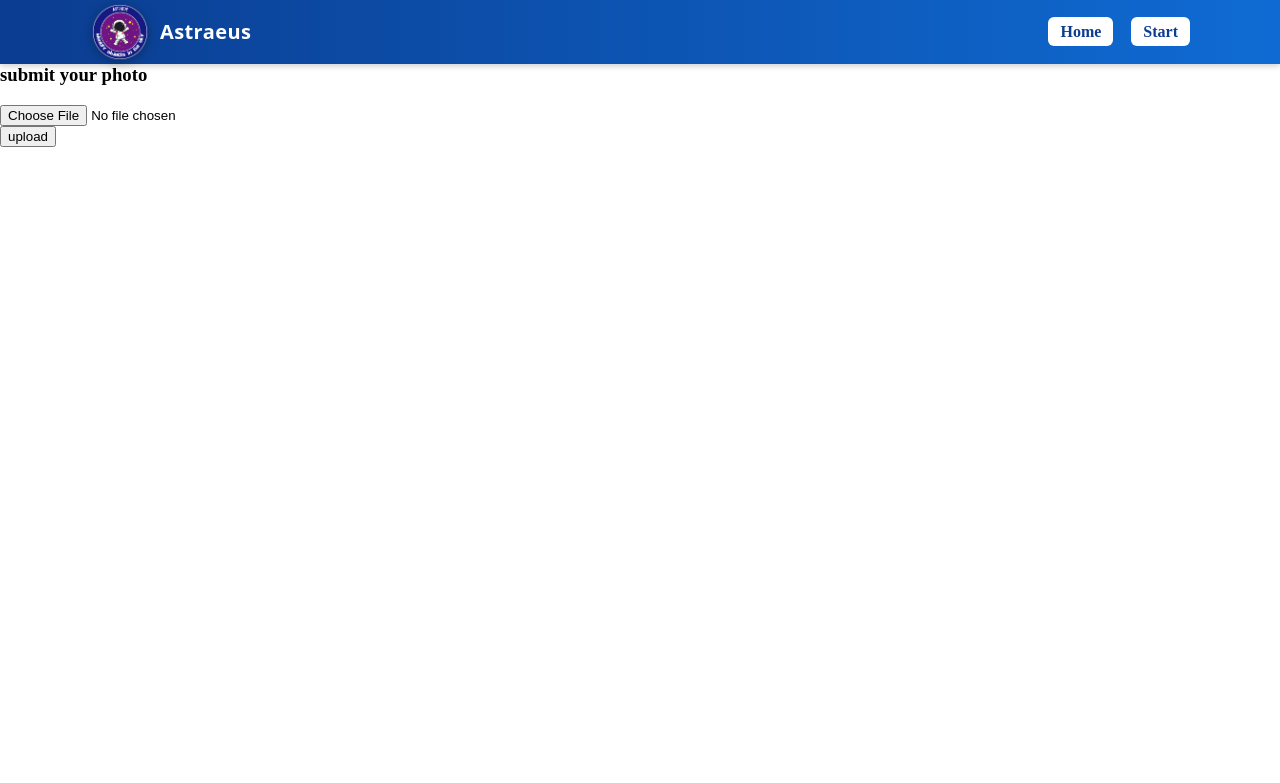
After one commit to navyajo18/Astraeus, a Flask app: page /start in a window 1280 px wide. The commit adds this page. Shown: the top 783 px of the page. Run offline with Flask 3, Linux system fonts and the light colour scheme.

Commit message:
scaling & starting the prediction page

```diff
--- a/app/app.py
+++ b/app/app.py
@@ -4,11 +4,11 @@ app = Flask(__name__)
 
 @app.route('/')
 def front():
-    return render_template('front.html')
+    return render_template('home.html')
 
-@app.route('/home')
+@app.route('/start')
 def home():
-    return render_template('home.html')
+    return render_template('start.html')
 
 @app.route('/predict', methods=['POST'])
 def predict():
--- a/app/static/style.css
+++ b/app/static/style.css
@@ -46,22 +46,21 @@
 
 /* avoid content hidden under fixed header */
 body{
-    padding-top: 80px; /* adjust if you change topbar height */
+    padding: 64px 0px 0px 0px; /* adjust if you change topbar height */
+    margin: 0;
 }
 
 /* HERO / BACKGROUND WALLPAPER */
 .hero{
     position: relative;
-    min-height: calc(70vh);
+    height: 100%;
     display: flex;
     align-items: center;
     justify-content: center;
     text-align: center;
     color: #fff;
     overflow: hidden;
-    padding: 48px 16px;
     box-sizing: border-box;
-
     /* layered background: subtle gradient + star field (generated) */
     background:
       radial-gradient(ellipse at 20% 10%, rgba(255,255,255,0.04) 0%, transparent 20%),
@@ -73,12 +72,13 @@ body{
     position: relative;
     z-index: 5;
     max-width: 960px;
+    align-items: center;
 }
 
 /* CTA button */
 .hero .button{
     display: inline-block;
-    margin-top: 18px;
+    margin-top: 0.5vw;
     background: linear-gradient(90deg,#ffd86b,#ff7eb3);
     color:#081226;
     padding: 10px 18px;
@@ -176,7 +176,18 @@ body{
     letter-spacing: 0.4px;
     line-height: 1;
 }
+
 h1{
-    font-size: 36px;
+    font-size: 10vw;
     font-family: Schoolbell, cursive;
+    padding-bottom: 4.5vw;
+    margin: 0 0 0 0;
+    line-height: 1px;
 }
+
+h2{
+    font-size: 1.5vw;
+    padding-top: 0.5vw;
+    margin: 0 0 0 0;
+    font-family: Capriola, sans-serif;
+}
--- /dev/null
+++ b/app/templates/start.html
@@ -0,0 +1,28 @@
+<html>
+    <head>
+        <title>Home Page</title>
+        <link rel = "stylesheet" href = "/static/style.css">
+    </head>
+    <body>
+        <header class="topbar">
+            <div class="topbar-inner">
+                <div class="brand">
+                    <img src="/static/images/logo.png" alt="Astraeus logo" class="brand-logo">
+                    <div class="brand-content">
+                        <span class="brand-text">Astraeus</span>
+                    </div>
+                </div>
+                 <nav class="topnav">
+                     <a href="/" class="cta">Home</a>
+                     <a href="/start" class="cta">Start</a>
+                 </nav>
+             </div>
+         </header>
+        <h3>submit your photo</h3>
+        <form id="predictForm">
+            <input type="file" id="uploadedImage" name="uploadedImage" accept="image/*" required>
+            <br>
+            <button type="submit">upload</button>
+        </form>
+    </body>
+</html>
```
Also changed, not shown: app/templates/front.html (deleted, +0 -41 lines), app/templates/home.html (+37 -8 lines).
